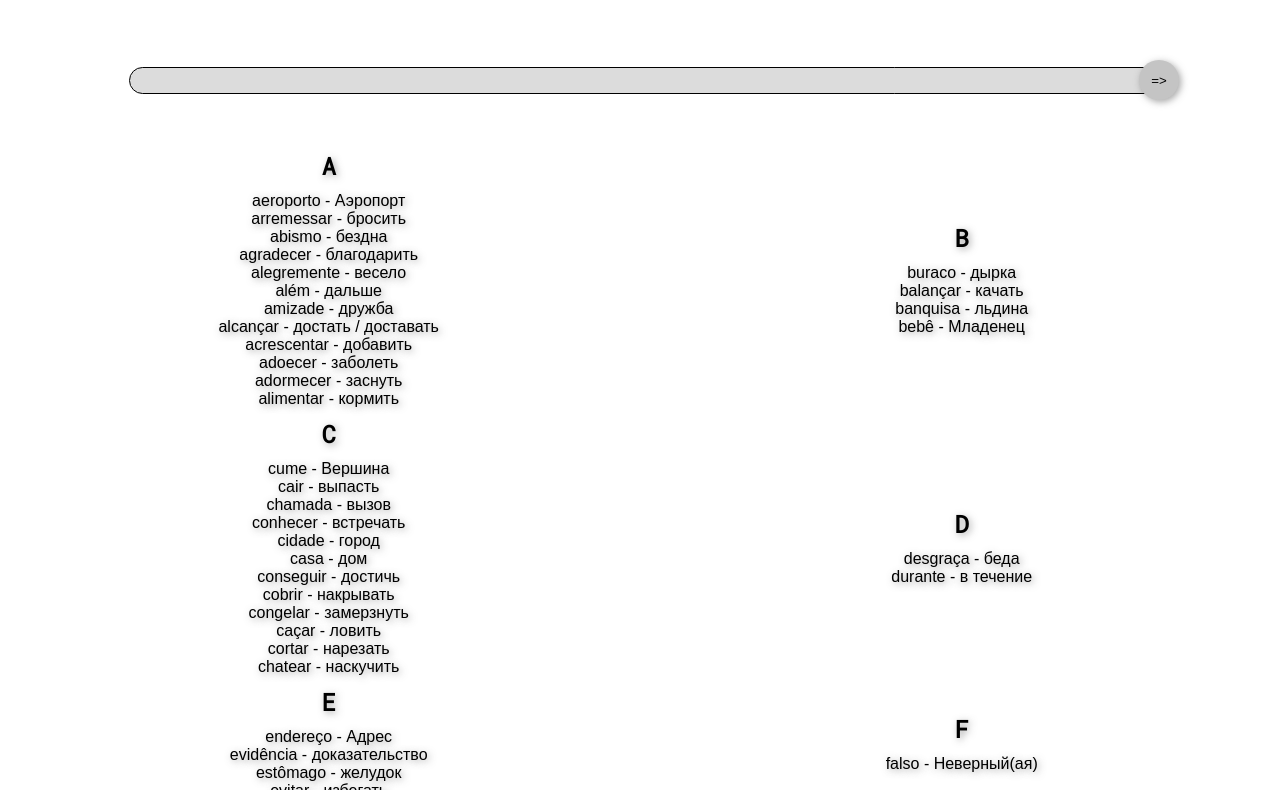
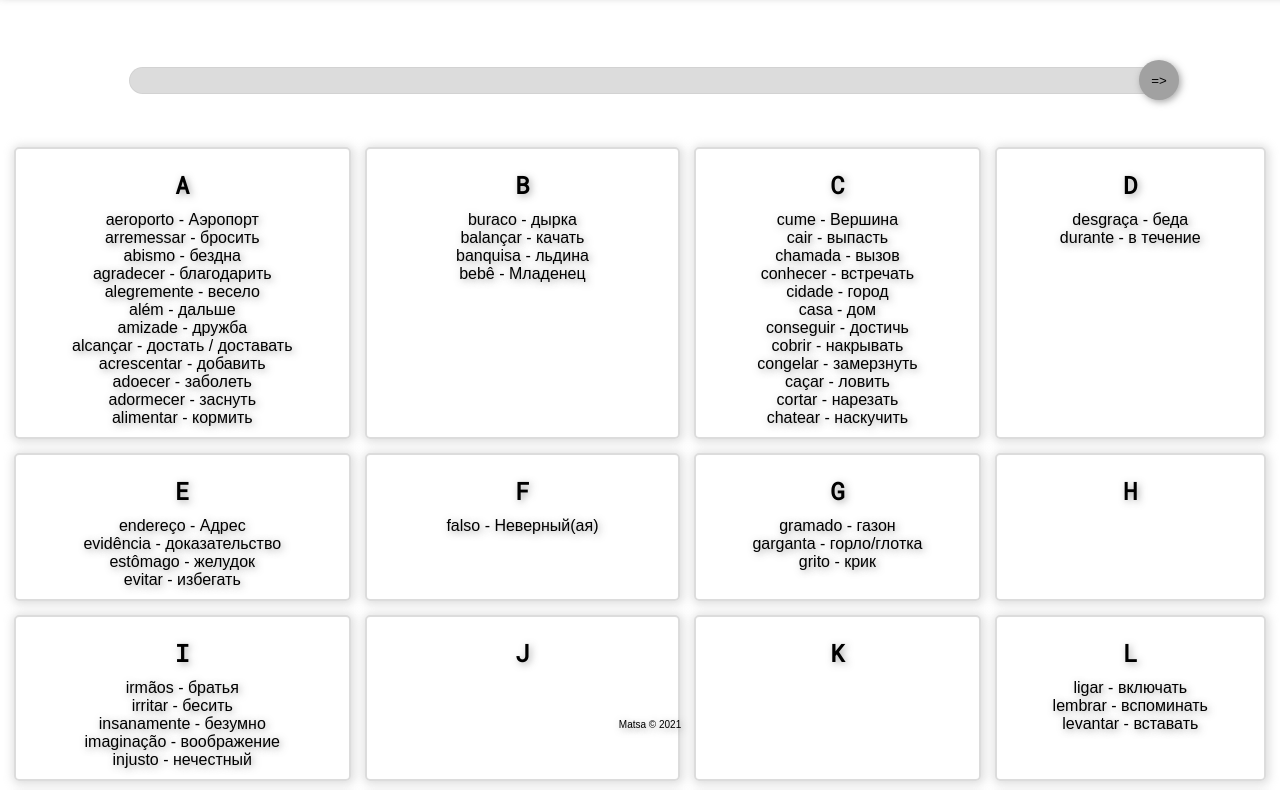
Before and after one commit to JosiasFontesAlves/Russo_pt-br, a plain HTML site: page html/index.html in a window 1280 px wide. Shown: the part 67-857 px from the top of the page. Drawn offline with Linux system fonts and the light colour scheme; a web font is replaced by a local one.

Commit message:
Layout pronto

```diff
--- a/css/home.css
+++ b/css/home.css
@@ -12,10 +12,12 @@ header {
     z-index: 1;
     padding: 7px;
     text-align: left;
-    background: var(--vidro);
+    box-shadow: var(--neon) var(--ghost_bg);
 }
 
 header, #cx_pesquisa {
+    border: 1px solid var(--vidro);
+    background: var(--vidro);
     backdrop-filter: blur(2px);
 }
 
@@ -28,7 +30,6 @@ h2 {
 }
 
 #cx {
-
     transform: translateY(-60px);
 }
 
@@ -38,18 +39,20 @@ input {
 
 #cx_pesquisa {
     width: 80%;
-    border: 1px solid;
     padding: 5px;
-    background: var(--vidro);
     border-radius: 25px;
+}
+
+#cx_pesquisa:focus {
+    box-shadow: var(--neon) var(--oceanicGreen);
 }
 
 #ok {
     width: 40px;
     height: 40px;
     border: none;
-    background: #c4c4c4;
     transform: translateX(40vw);
+    background: #a1a1a1;
     box-shadow: var(--neon2) var(--ghost_bg);
     border-radius: 50%;
 }
@@ -63,3 +66,20 @@ input {
     margin-top: 200px;
     grid-template-columns: repeat(2, auto);
 }
+
+.blocos {
+    margin: 7px;
+    padding: 10px;
+    border: 2px solid var(--vidro);
+    box-shadow: var(--neon) var(--vidro);
+    border-radius: 5px;
+}
+
+footer {
+    bottom: 0;
+    padding: 3px;
+}
+
+#mts {
+    font-size: 10px;
+}
--- a/css/mediaQueries.css
+++ b/css/mediaQueries.css
@@ -0,0 +1,17 @@
+@media only screen and (max-width: 520px) {
+    #container {
+        grid-template-columns: repeat(1, auto);
+    }
+}
+
+@media only screen and (min-width: 720px) {
+    #container {
+        grid-template-columns: repeat(3, auto);
+    }
+}
+
+@media only screen and (min-width: 920px) {
+    #container {
+        grid-template-columns: repeat(4, auto);
+    }
+}
--- a/js/template.js
+++ b/js/template.js
@@ -1,7 +1,7 @@
-import { addClass, criarLista, grid, kreatto, selek, templatr, texto } from "./lib7.js";
+import { addClass, criarLista, grid, kreatto, selek, sElem, templatr, texto } from "./lib7.js";
 import { dicionário2 } from "./dicionário2.js";
 
-templatr({ header: { class: 'fix w100' } }, { main: { class: 'w100' } }, 'footer');
+templatr('header', { main: { class: 'w100' } }, 'footer');
 
 kreatto(
     { header: 'h1 id="ttl"' }, { main: [{ section: { id: 'cx', class: 'fix flex center w100' } }, { section: { id: 'container' } }] },
@@ -10,9 +10,12 @@ kreatto(
 
 grid('blocos', 24, 'bl_');
 
-addClass({ elems: [selek('cx_pesquisa'), selek('ok')], classe: ' fix' });
+addClass(
+    { elems: [sElem('header'), sElem('footer')], classe: 'w100' },
+    { elems: [selek('cx_pesquisa'), selek('ok'), sElem('header'), sElem('footer')], classe: ' fix' }
+);
 
-texto({ id: 'ttl', texto: 'Dicionário de russo' });
+texto({ id: 'ttl', texto: 'Dicionário de russo' }, { id: 'mts', texto: '<p>Matsa &copy; 2021</p>' });
 
 let ctrl = 0;
 
```
